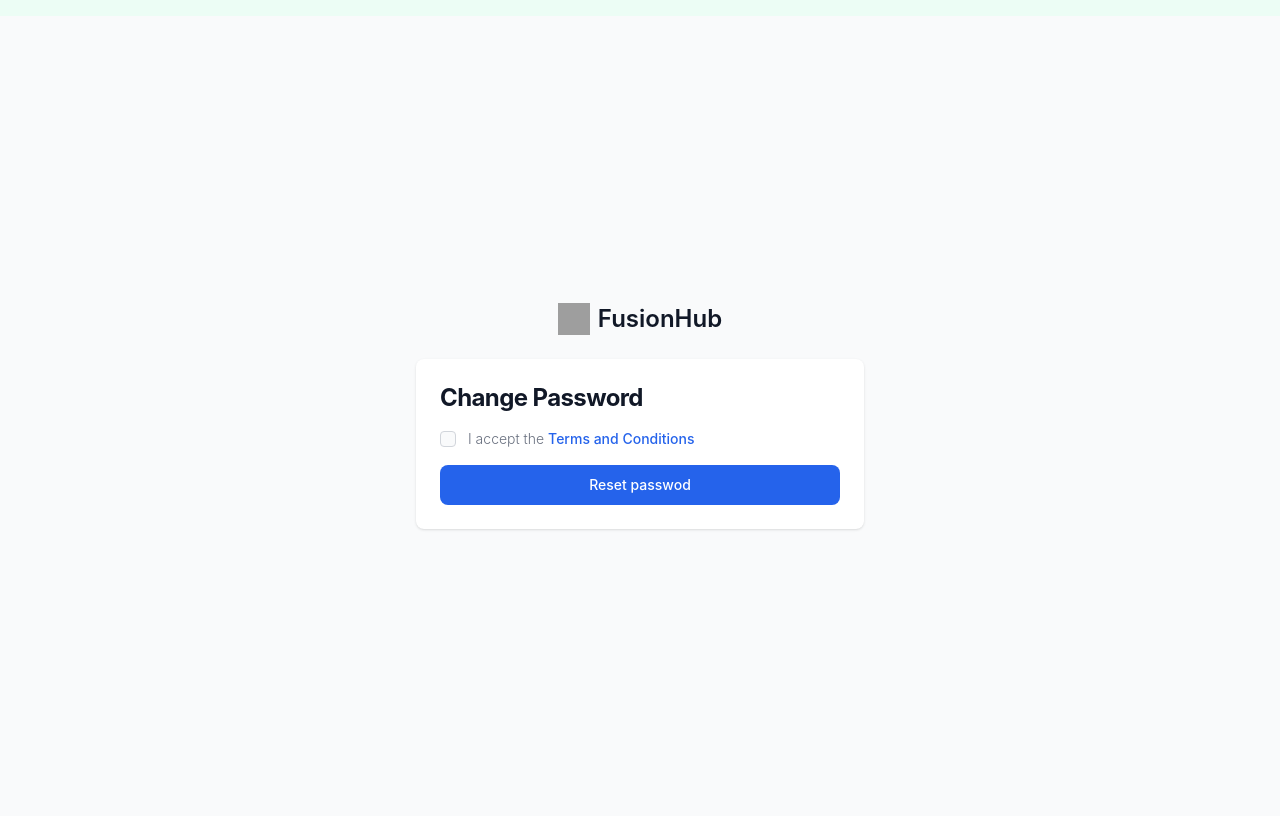
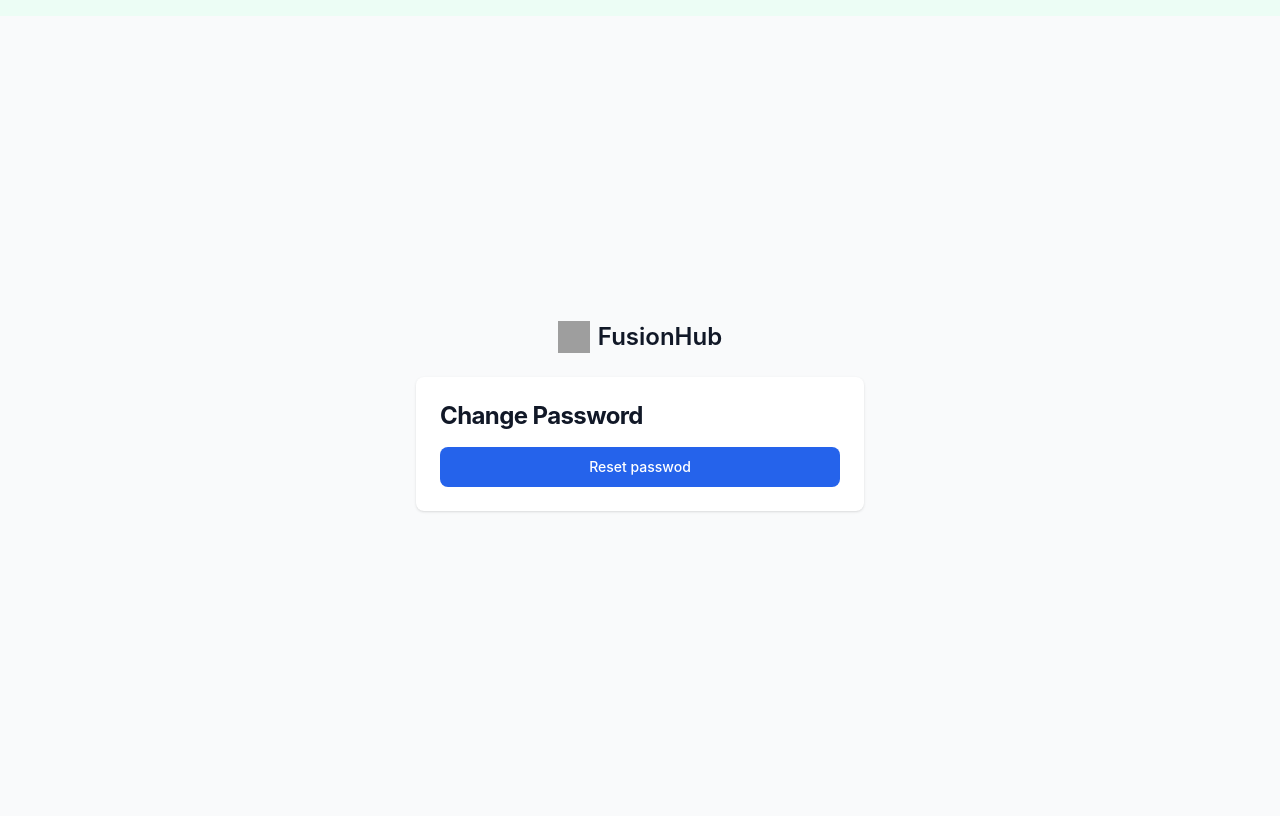
Before and after one commit to Vignesh-Karnam/fusionhub-django, a Django app: page /users/reset/1/1/ in a window 1280 px wide. Run offline with Django 5.2, Linux system fonts and the light colour scheme; parts of the project's set-up code (start-up, migrations or seed data) failed here and were passed over; some libraries are stand-ins or nearby versions; grey boxes are pictures that could not be loaded.

Commit message:
modified password_reset_confirm.html

```diff
--- a/templates/users/password_reset_confirm.html
+++ b/templates/users/password_reset_confirm.html
@@ -20,14 +20,6 @@
                     <label for="confirm-password" class="block mb-2 text-sm font-medium text-gray-900">{{ form.new_password2.label }}</label>
                     {{ form.new_password2 }}
                 </div>
-                <div class="flex items-start">
-                    <div class="flex items-center h-5">
-                      <input id="newsletter" aria-describedby="newsletter" type="checkbox" class="w-4 h-4 border border-gray-300 rounded bg-gray-50 focus:ring-3 focus:ring-primary-300" required="">
-                    </div>
-                    <div class="ml-3 text-sm">
-                      <label for="newsletter" class="font-light text-gray-500">I accept the <a class="font-medium text-primary-600 hover:underline" href="#">Terms and Conditions</a></label>
-                    </div>
-                </div>
                 <button type="submit" class="w-full text-white bg-primary-600 hover:bg-primary-700 focus:ring-4 focus:outline-none focus:ring-primary-300 font-medium rounded-lg text-sm px-5 py-2.5 text-center">Reset passwod</button>
             </form>
         </div>
```
